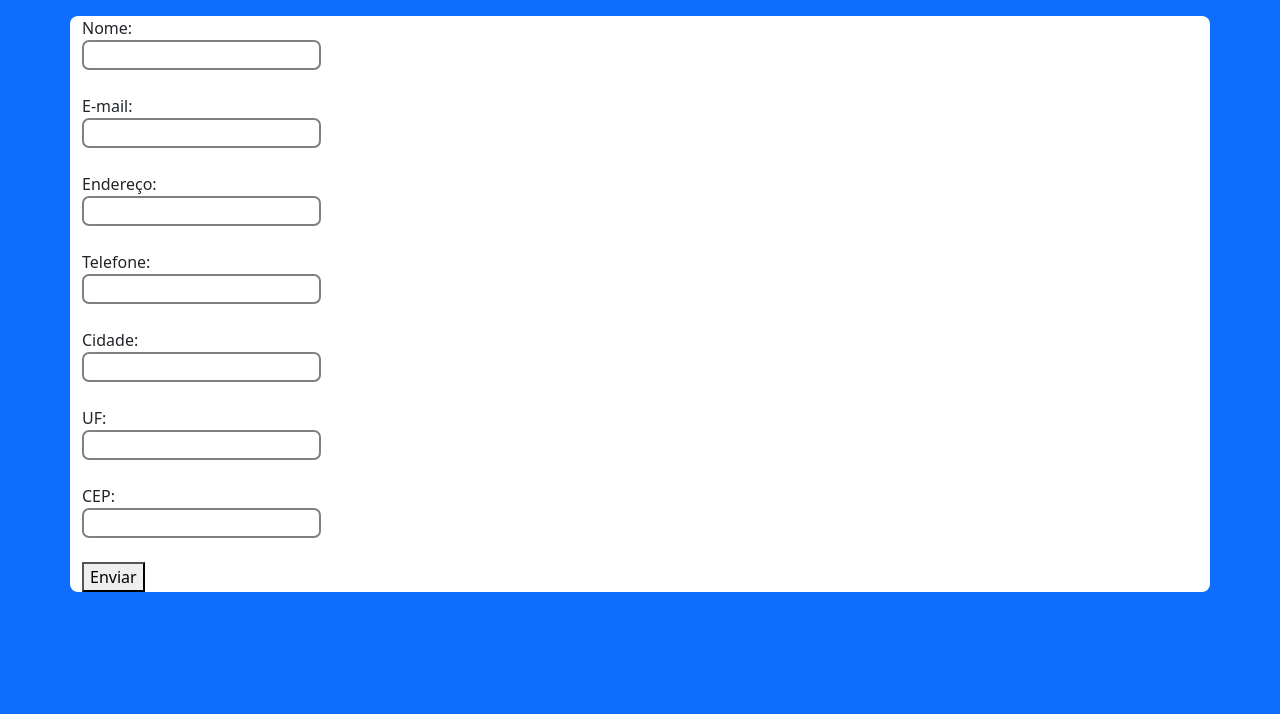
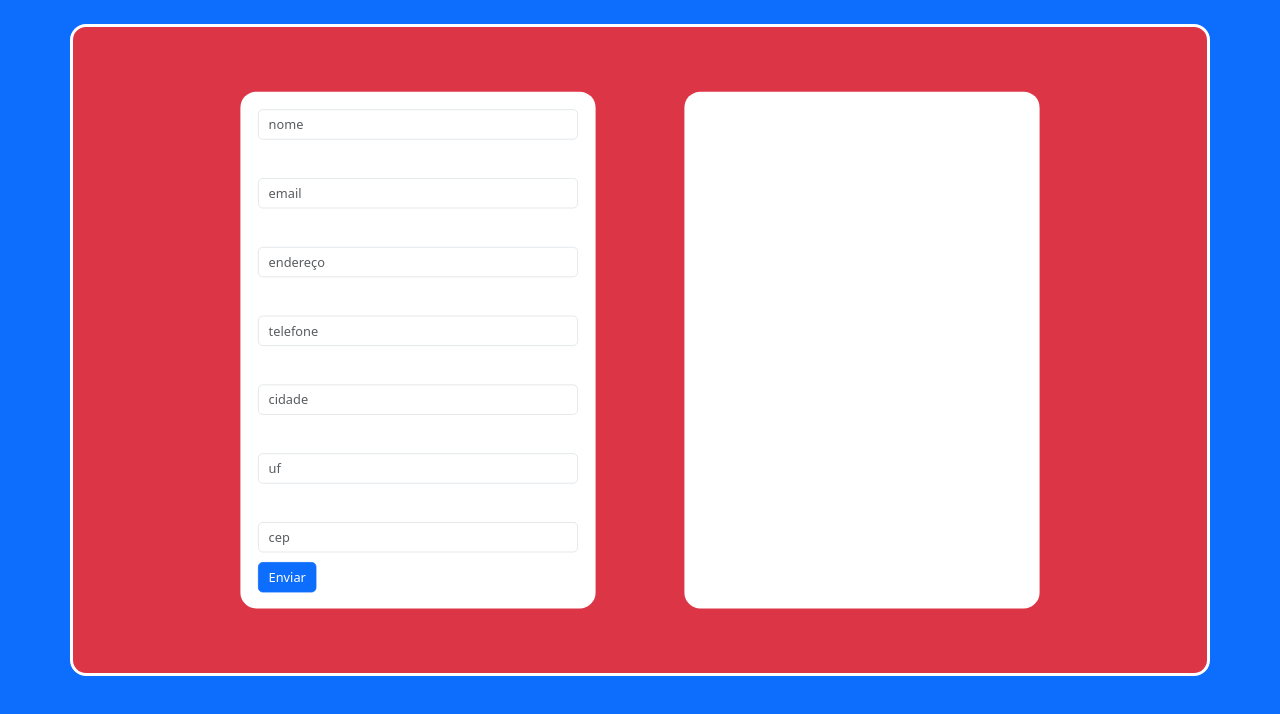
Before and after one commit to Arthur2060/HTML-CSS-JavaScript, a plain HTML site: page Aulas_JavaScript/Aula 2/Exercicios/Exx1.html in a window 1280 px wide. Drawn offline with nearby package versions, Linux system fonts and the light colour scheme.

Commit message:
Atualizando e testendo

```diff
--- a/Aulas_JavaScript/Aula 2/Exercicios/Exx1.html
+++ b/Aulas_JavaScript/Aula 2/Exercicios/Exx1.html
@@ -1,71 +1,65 @@
 <!DOCTYPE html>
 <html lang="en">
+
 <head>
     <meta charset="UTF-8">
     <meta name="viewport" content="width=device-width, initial-scale=1.0">
     <title>Formulario Completo</title>
-    <link href="https://cdn.jsdelivr.net/npm/bootstrap@5.3.3/dist/css/bootstrap.min.css" rel="stylesheet" integrity="sha384-QWTKZyjpPEjISv5WaRU9OFeRpok6YctnYmDr5pNlyT2bRjXh0JMhjY6hW+ALEwIH" crossorigin="anonymous">
+    <link href="https://cdn.jsdelivr.net/npm/bootstrap@5.3.3/dist/css/bootstrap.min.css" rel="stylesheet"
+        integrity="sha384-QWTKZyjpPEjISv5WaRU9OFeRpok6YctnYmDr5pNlyT2bRjXh0JMhjY6hW+ALEwIH" crossorigin="anonymous">
     <style>
-        form input{
-            border-radius: 7px;
-            border: solid gray 2px;
+        #container{
+            justify-content: center;
+            border: solid 3px white;
+        }
+
+        .container2{
+            background-color: rgb(255, 255, 255);
+            border-radius: 20px;
+            padding: 2%;
+            width: 40%;
+            transform: scale(0.8);
+        }
+
+        form button{
+            position: absolute;
+            bottom: 20px;
         }
     </style>
 </head>
-<body class="bg-primary">
-    <div class="container bg-white rounded-3 my-3 d-flex">
-        <form id="formulario" class="bg-text-secondary">
-        <label for="nome">Nome:</label><br>
-        <input type="text" name="nome" id="nome" required><br><br>
 
-        <label for="email">E-mail:</label><br>
-        <input type="email" name="email" id="email" required><br><br>
+<body class="bg-primary" onload="criarCampos()">
+    <div class="bg-danger container d-flex rounded-4 my-4" id="container">
+        <form id="formulario" class="container2" onsubmit="exibirDados()">
+            <button type="submit" class="btn btn-primary">Enviar</button>
+        </form>
 
-        <label for="adress">Endereço:</label><br>
-        <input type="text" name="adress" id="adress" required><br><br>
-
-        <label for="tel">Telefone:</label><br>
-        <input type="number" name="tel" id="tel" required><br><br>
-
-        <label for="cidade">Cidade</label>:</label><br>
-        <input type="text" name="cidade" id="cidade" required><br><br>
-
-        <label for="uf">UF:</label><br>
-        <input type="text" name="uf" id="uf" required><br><br>
-
-        <label for="cep">CEP:</label><br>
-        <input type="number" name="cep" id="cep" required><br><br>
-
-        <button onclick="exibirDados()" type="button">Enviar</button>
-    </form>
-
-    <div id="output">
-
-    </div>
+        <div id="output" class="container2">
+        </div>
     </div>
 
+
     <script>
-        function exibirDados(){
-            const nome = document.getElementById("nome").value;
-            const email = document.getElementById("email").value;
-            const adress = document.getElementById("adress").value;
-            const tel = document.getElementById("tel").value;
-            const cidade = document.getElementById("cidade").value;
-            const uf = document.getElementById("uf").value;
-            const cep = document.getElementById("cep").value;
-            const output = document.getElementById("output");
+        const formulario = document.getElementById("formulario");
+        const output = document.getElementById("output");
+        var infos = ["nome", "email", "endereço", "telefone", "cidade", "uf", "cep"];
 
-            output.innerHTML = `
-                <h2>Resultado</h2>
-                <p><strong>Nome: </strong>${nome}</p>
-                <p><strong>E-mail: </strong>${email}</p>
-                <p><strong>Endereço: </strong>${adress}</p>
-                <p><strong>Telefone: </strong>${tel}</p>
-                <p><strong>Cidade: </strong>${cidade}</p>
-                <p><strong>UF: </strong>${uf}</p>
-                <p><strong>CEP: </strong>${cep}</p>
-            `
+        function criarCampos() {
+            infos.forEach((element) => {
+                formulario.innerHTML += `
+                <input type="text" name="${element}" id="${element}" class="form-control" placeholder="${element}" required><br><br>
+                `
+            });
+        }
+
+        function exibirDados() {
+            infos.forEach((element) => {
+                output.innerHTML += `
+                <p><strong>${element}: </strong>${document.getElementById(element).value}</p>
+                `
+            });
         }
     </script>
 </body>
+
 </html>
```
